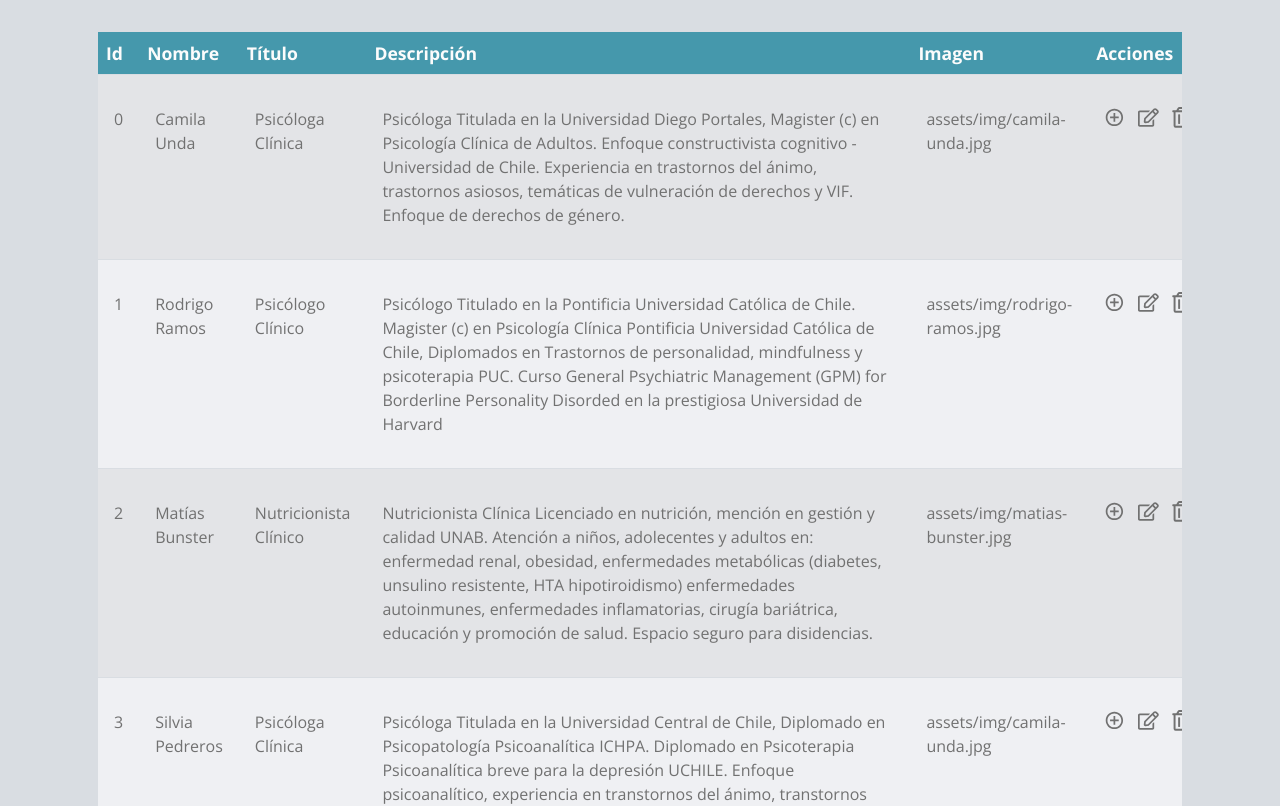
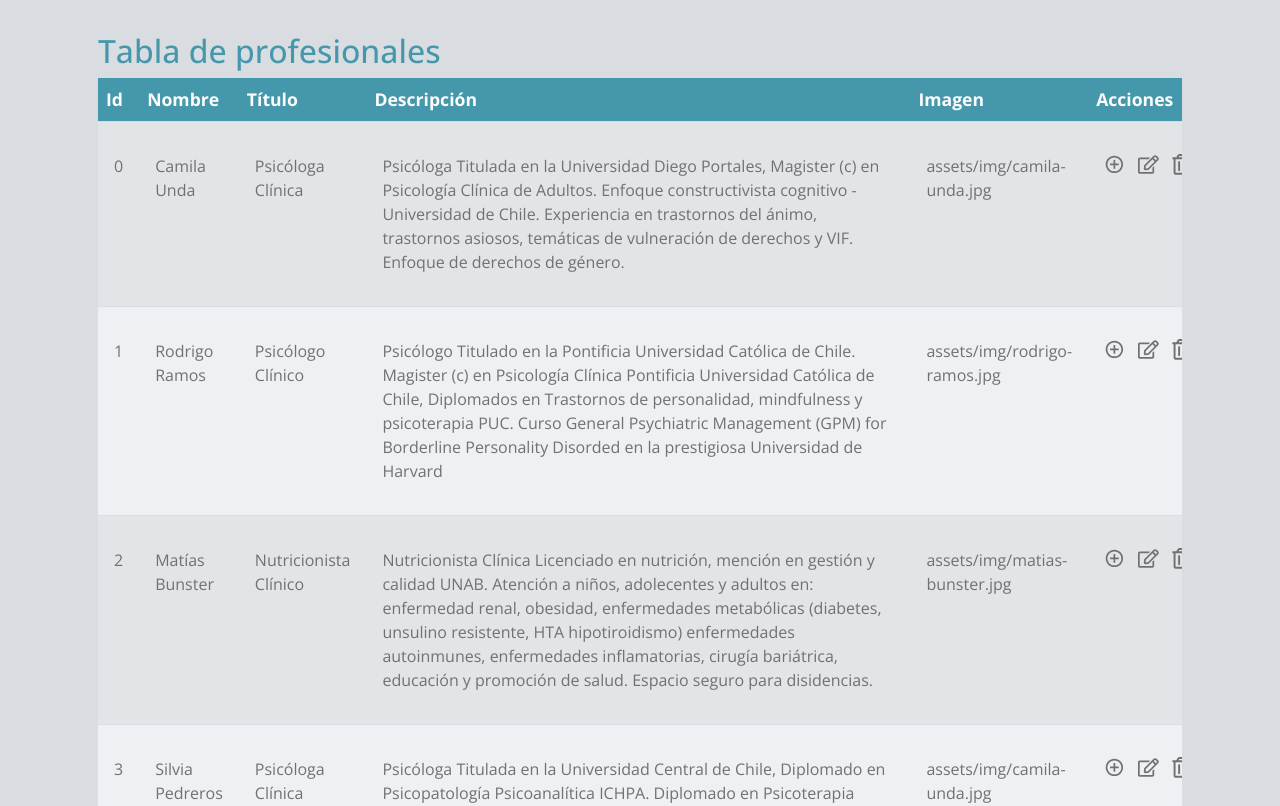
Before and after one commit to ssalinascalibar/espacio-box-noLogin, a React (Vite) app: page /admin in a window 1280 px wide. Shown: the top 806 px of the page. Built offline with nearby package versions, Linux system fonts and the light colour scheme.

Commit message:
add admin Panel title

```diff
--- a/src/features/adminPanel/AdminPanel.jsx
+++ b/src/features/adminPanel/AdminPanel.jsx
@@ -23,6 +23,7 @@ export default function AdminPanel() {
   return (
     <Container>
       <div id="professionals-table">
+        <h2>Tabla de profesionales</h2>
         <Table striped responsive>
           <thead>
             <tr>
```
